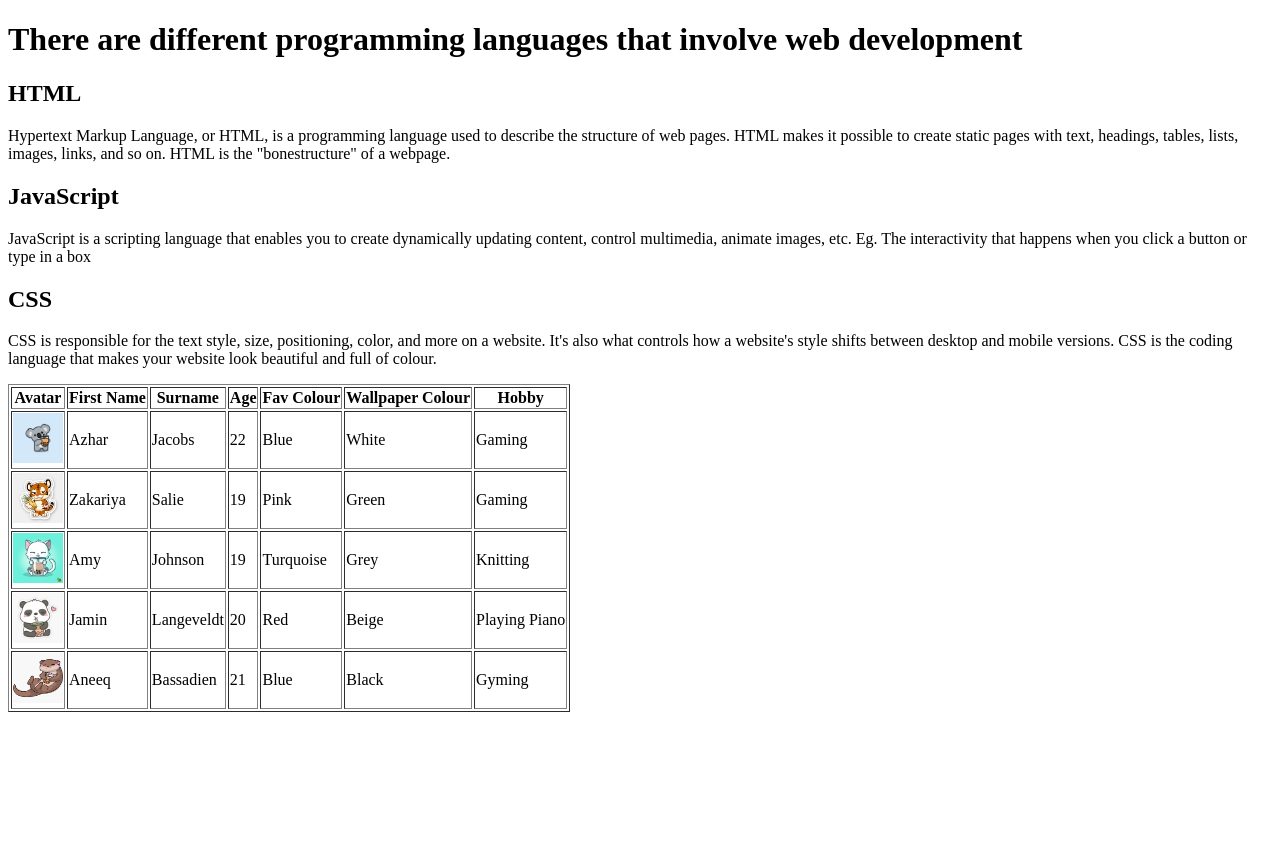
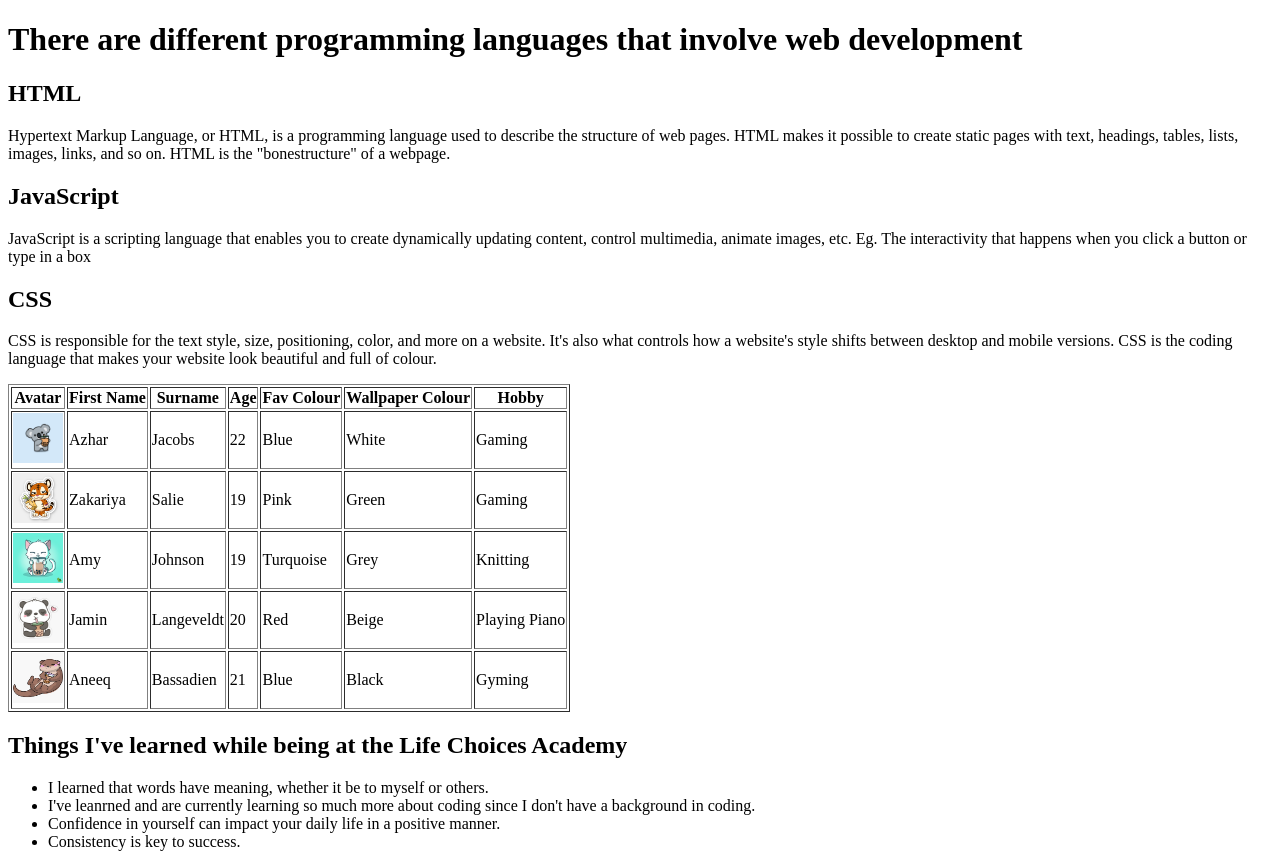
Before and after one commit to NasheetaJacobs1999/Wednesday, a plain HTML site: page index.html in a window 1280 px wide. Before the commit the page ends 800 px from the top, so only its background shows below. Drawn offline with Linux system fonts and the light colour scheme.

Commit message:
Unordered

```diff
--- a/index.html
+++ b/index.html
@@ -109,6 +109,14 @@
         <td>Gyming</td>
       </tr>
     </table>
+    <h2>Things I've learned while being at the Life Choices Academy</h2>
+    <ul>
+        <li>I learned that words have meaning, whether it be to myself or others.
+        </li>
+        <li>I've leanrned and are currently learning so much more about coding since I don't have a background in coding.</li>
+        <li>Confidence in yourself can impact your daily life in a positive manner.</li>
+        <li>Consistency is key to success.</li>
+    </ul>
     </main>
 </body>
 </html>
```
